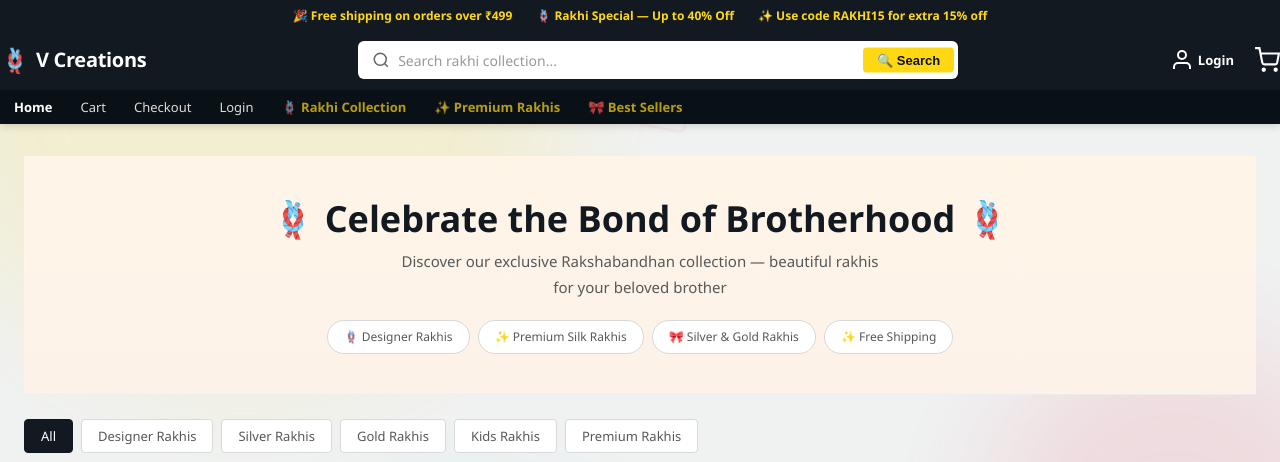
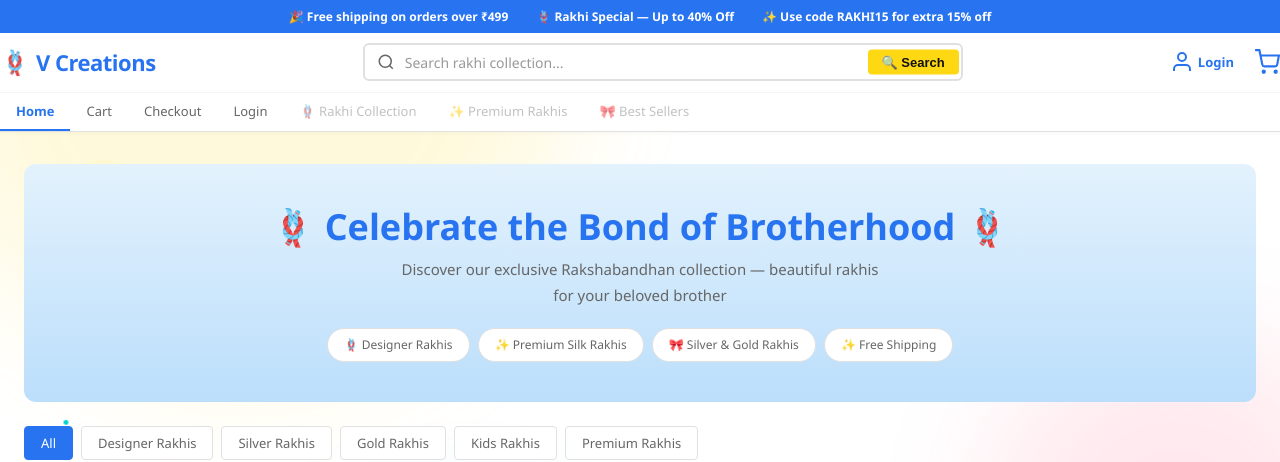
Before and after one commit to Varshith1805/v-creations, a React (Create React App) app in the folder vcreations-frontend/: page / in a window 1280 px wide. Shown: the top 462 px of the page. Built offline with nearby package versions, Linux system fonts and the light colour scheme; no server answers.

Commit message:
Ultra bright theme - white header, blue accent, clean cards

```diff
--- a/vcreations-frontend/src/App.css
+++ b/vcreations-frontend/src/App.css
@@ -1,13 +1,13 @@
 /* ===== Announcement Bar ===== */
 .announcement-bar {
   background: var(--c-primary);
-  padding: 6px 16px;
+  padding: 7px 16px;
   display: flex;
   justify-content: center;
-  gap: 24px;
+  gap: 28px;
   font-size: 12px;
   font-weight: 600;
-  color: var(--c-accent);
+  color: white;
   overflow: hidden;
 }
 
@@ -16,9 +16,9 @@
   position: sticky;
   top: 0;
   z-index: var(--z-sticky);
-  background: var(--c-primary);
-  border-bottom: none;
-  box-shadow: 0 2px 8px rgba(0,0,0,0.15);
+  background: white;
+  border-bottom: 1px solid var(--c-border);
+  box-shadow: 0 1px 4px rgba(0,0,0,0.04);
 }
 
 .header-main {
@@ -39,10 +39,10 @@
 .logo-icon { font-size: 24px; }
 
 .logo-text {
-  font-size: 20px;
+  font-size: 22px;
   font-weight: 800;
-  color: white;
-  letter-spacing: -0.3px;
+  color: var(--c-primary);
+  letter-spacing: -0.5px;
 }
 
 .header-search {
@@ -56,16 +56,18 @@
   padding-left: 40px;
   padding-right: 100px;
   border-radius: 6px;
-  border: none;
-  background: white;
   height: 38px;
   font-size: 14px;
   transition: all 0.15s;
+  border: 2px solid var(--c-border);
+  background: var(--c-bg);
 }
 
 .header-search .input:focus {
-  box-shadow: 0 0 0 3px rgba(255,215,0,0.4);
+  border-color: var(--c-primary);
+  box-shadow: none;
   outline: none;
+  background: white;
 }
 
 .search-icon {
@@ -114,7 +116,7 @@
 
 .header-cart {
   position: relative;
-  color: white;
+  color: var(--c-primary);
   text-decoration: none;
   display: flex;
   align-items: center;
@@ -122,14 +124,14 @@
   font-size: 13px;
   font-weight: 700;
 }
-.header-cart:hover { color: var(--c-accent); }
+.header-cart:hover { color: var(--c-primary-light); }
 
 .cart-badge {
   position: absolute;
-  top: -6px;
+  top: -8px;
   left: 14px;
-  background: var(--c-accent);
-  color: var(--c-primary);
+  background: var(--c-coral);
+  color: white;
   font-size: 11px;
   font-weight: 800;
   width: 20px;
@@ -138,7 +140,7 @@
   display: flex;
   align-items: center;
   justify-content: center;
-  border: 2px solid var(--c-primary);
+  border: 2px solid white;
   box-shadow: 0 1px 3px rgba(0,0,0,0.2);
 }
 
@@ -146,42 +148,42 @@
   display: flex;
   gap: 0;
   padding: 0;
-  background: var(--c-primary-dark);
+  background: white;
   overflow-x: auto;
   scrollbar-width: none;
   -ms-overflow-style: none;
+  border-top: 1px solid var(--c-border-light);
 }
 .header-nav::-webkit-scrollbar { display: none; }
 
 .nav-link {
-  color: rgba(255,255,255,0.85);
+  color: var(--c-text-secondary);
   text-decoration: none;
   font-size: 13px;
   font-weight: 500;
-  padding: 7px 14px;
+  padding: 8px 16px;
   transition: all 0.15s;
   white-space: nowrap;
 }
-.nav-link:hover { color: white; background: rgba(255,255,255,0.08); }
-.nav-link.active { color: white; font-weight: 700; }
+.nav-link:hover { color: var(--c-primary); background: var(--c-border-light); }
+.nav-link.active { color: var(--c-primary); font-weight: 700; border-bottom: 2px solid var(--c-primary); }
 
 .nav-promo {
   cursor: default;
-  opacity: 0.7;
-  color: var(--c-accent) !important;
-  font-weight: 600 !important;
+  opacity: 0.6;
+  color: var(--c-text-light) !important;
+  font-weight: 500 !important;
 }
 
 /* ===== Hero ===== */
 .hero {
-  background: linear-gradient(180deg, #fef5e7 0%, #fdf2e9 100%);
-  border-radius: 0;
+  background: linear-gradient(180deg, #E3F2FD 0%, #BBDEFB 100%);
+  border-radius: 12px;
   padding: 40px 0;
   text-align: center;
   position: relative;
   overflow: hidden;
   margin-bottom: 24px;
-  border-bottom: 1px solid var(--c-border-light);
 }
 
 .hero h1 {
@@ -303,19 +305,19 @@
 }
 
 .product-card {
-  background: var(--c-surface);
-  border-radius: 0;
+  background: white;
+  border-radius: 8px;
   border: 1px solid var(--c-border);
   overflow: hidden;
   transition: all 0.2s;
   position: relative;
   cursor: pointer;
-  box-shadow: 0 1px 3px rgba(0,0,0,0.04);
+  box-shadow: 0 2px 8px rgba(0,0,0,0.04);
 }
 
 .product-card:hover {
-  border-color: var(--c-accent-dark);
-  box-shadow: 0 2px 12px rgba(0,0,0,0.06);
+  border-color: var(--c-primary);
+  box-shadow: 0 4px 16px rgba(40,116,240,0.1);
 }
 
 .product-card:hover .product-img img {
@@ -348,18 +350,18 @@
 .product-quick-add button {
   width: 100%;
   padding: 10px;
-  border: none;
+  border: 1px solid var(--c-border);
   border-radius: 8px;
-  background: linear-gradient(180deg, var(--c-accent), #f7ca00);
-  color: var(--c-primary);
-  font-weight: 700;
+  background: linear-gradient(180deg, var(--c-accent), var(--c-accent-dark));
+  color: #212121;
+  font-weight: 600;
   font-size: 13px;
   cursor: pointer;
   transition: all 0.15s;
-  box-shadow: 0 2px 8px rgba(0,0,0,0.15);
+  box-shadow: 0 2px 6px rgba(0,0,0,0.08);
 }
 
-.product-quick-add button:hover { background: linear-gradient(180deg, #f7ca00, #eebb00); transform: translateY(-1px); }
+.product-quick-add button:hover { background: linear-gradient(180deg, var(--c-accent-light), var(--c-accent)); }
 
 .product-info {
   padding: 10px 12px 14px;
@@ -522,17 +524,16 @@
   display: flex;
   align-items: center;
   gap: 0;
-  border: 2px solid var(--c-primary);
-  border-radius: 8px;
+  border: 1px solid var(--c-border);
+  border-radius: 4px;
   overflow: hidden;
   width: fit-content;
   background: white;
-  box-shadow: 0 2px 6px rgba(0,0,0,0.1);
 }
 
 .cart-qty button {
-  width: 36px;
-  height: 36px;
+  width: 34px;
+  height: 34px;
   border: none;
   cursor: pointer;
   font-size: 18px;
@@ -540,26 +541,25 @@
   align-items: center;
   justify-content: center;
   transition: all 0.1s;
-  font-weight: 700;
-  background: var(--c-primary);
-  color: white;
+  font-weight: 600;
+  background: #f0f2f2;
+  color: #212121;
 }
-.cart-qty button:hover { background: var(--c-primary-light); }
-.cart-qty button:active { background: var(--c-primary-dark); }
+.cart-qty button:hover { background: #e3e6e6; }
 
 .cart-qty span {
-  font-weight: 800;
-  min-width: 40px;
+  font-weight: 600;
+  min-width: 36px;
   text-align: center;
-  font-size: 17px;
-  height: 36px;
+  font-size: 15px;
+  height: 34px;
   display: flex;
   align-items: center;
   justify-content: center;
   background: white;
-  color: var(--c-primary);
-  border-left: 2px solid var(--c-primary);
-  border-right: 2px solid var(--c-primary);
+  color: #212121;
+  border-left: 1px solid var(--c-border);
+  border-right: 1px solid var(--c-border);
 }
 
 .cart-item-total { text-align: right; min-width: 80px; }
@@ -646,14 +646,14 @@
 
 .checkout-form .input {
   width: 100%;
-  border-radius: 8px;
-  border: 2px solid var(--c-border);
+  border-radius: 4px;
+  border: 1px solid var(--c-border);
   padding: 10px 14px;
   font-size: 15px;
   background: white;
-  color: #1a0a0a;
+  color: #212121;
 }
-.checkout-form .input:focus { border-color: var(--c-primary); box-shadow: 0 0 0 3px rgba(139,26,26,0.12); }
+.checkout-form .input:focus { border-color: var(--c-primary); box-shadow: 0 0 0 3px rgba(40,116,240,0.12); }
 
 /* ===== Admin Page ===== */
 .admin-page { max-width: 1100px; margin: 0 auto; }
@@ -793,17 +793,17 @@
 .btn-primary {
   background: linear-gradient(180deg, var(--c-accent), var(--c-accent-dark));
   border-color: var(--c-accent-dark);
-  color: #0f1111;
+  color: #212121;
   font-weight: 500;
 }
 .btn-primary:hover { background: linear-gradient(180deg, var(--c-accent-light), var(--c-accent)); }
 
 .btn-secondary {
-  background: linear-gradient(180deg, var(--c-coral), #d44a5e);
-  border-color: var(--c-coral);
+  background: var(--c-primary);
+  border-color: var(--c-primary);
   color: white;
 }
-.btn-secondary:hover { background: linear-gradient(180deg, #d44a5e, #c33a4e); }
+.btn-secondary:hover { background: var(--c-primary-light); border-color: var(--c-primary-light); }
 
 /* ===== Inputs ===== */
 .input {
--- a/vcreations-frontend/src/design-system.css
+++ b/vcreations-frontend/src/design-system.css
@@ -1,28 +1,28 @@
 :root {
-  /* Colors — Amazon/Flipkart Light Theme */
-  --c-primary: #131921;
-  --c-primary-light: #232F3E;
-  --c-primary-dark: #0A1116;
+  /* Colors — Ultra Bright Theme */
+  --c-primary: #2874F0;
+  --c-primary-light: #4A8DF5;
+  --c-primary-dark: #1A5DC7;
   --c-accent: #FFD814;
   --c-accent-light: #FFE44D;
   --c-accent-dark: #F7CA00;
-  --c-coral: #E85D75;
+  --c-coral: #FF6F91;
   --c-coral-light: #FF8FA3;
-  --c-teal: #26a69a;
+  --c-teal: #00D2D3;
   --c-teal-light: #4dd8cc;
   --c-cream: #FFF8E7;
   --c-cream-dark: #FFEBC2;
   --c-white: #ffffff;
-  --c-bg: #F0F2F2;
+  --c-bg: #FFFFFF;
   --c-surface: #ffffff;
-  --c-text: #0F1111;
-  --c-text-secondary: #565959;
+  --c-text: #212121;
+  --c-text-secondary: #666666;
   --c-text-light: #999999;
-  --c-border: #D5D9D9;
-  --c-border-light: #EAECEE;
-  --c-success: #067D62;
-  --c-warning: #F69931;
-  --c-error: #D00E17;
+  --c-border: #E0E0E0;
+  --c-border-light: #F5F5F5;
+  --c-success: #388E3C;
+  --c-warning: #F57C00;
+  --c-error: #D32F2F;
 
   /* Spacing */
   --space-1: 4px;
```
